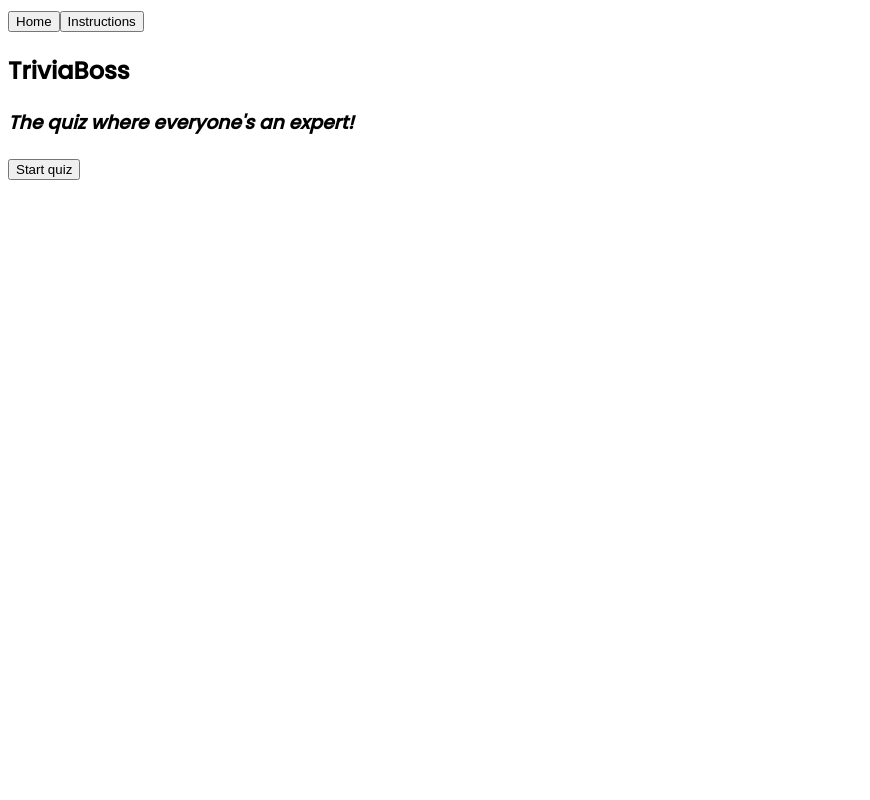
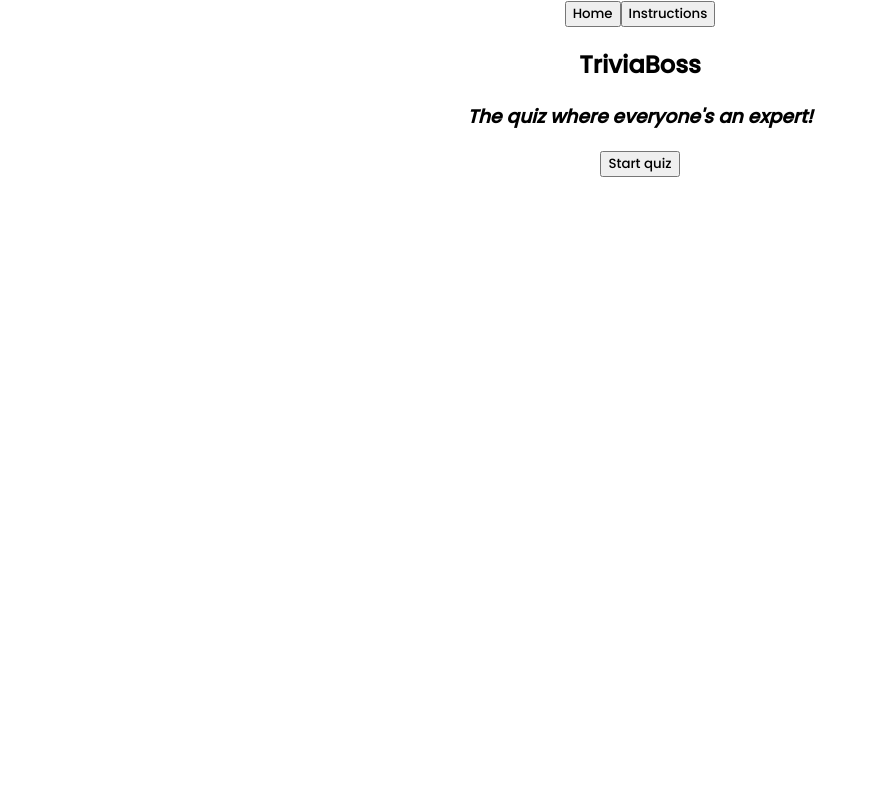
Before and after one commit to eshan1799/quizzo, a React app: page / in a window 1280 px wide. Shown: the top 800 px of the page, without its empty margins (0-870 px from the left). Built offline with nearby package versions, Linux system fonts and the light colour scheme.

Commit message:
center body of page

```diff
--- a/src/styles/App.css
+++ b/src/styles/App.css
@@ -1,6 +1,12 @@
 @import url("https://fonts.googleapis.com/css2?family=Poppins:wght@500&display=swap");
+* {
+  font-family: "Poppins", sans-serif;
+}
+
 body {
-  font-family: "Poppins", sans-serif;
+  width: 90vw;
+  margin: auto;
+  text-align: center;
 }
 
 #welcomePage {
```
